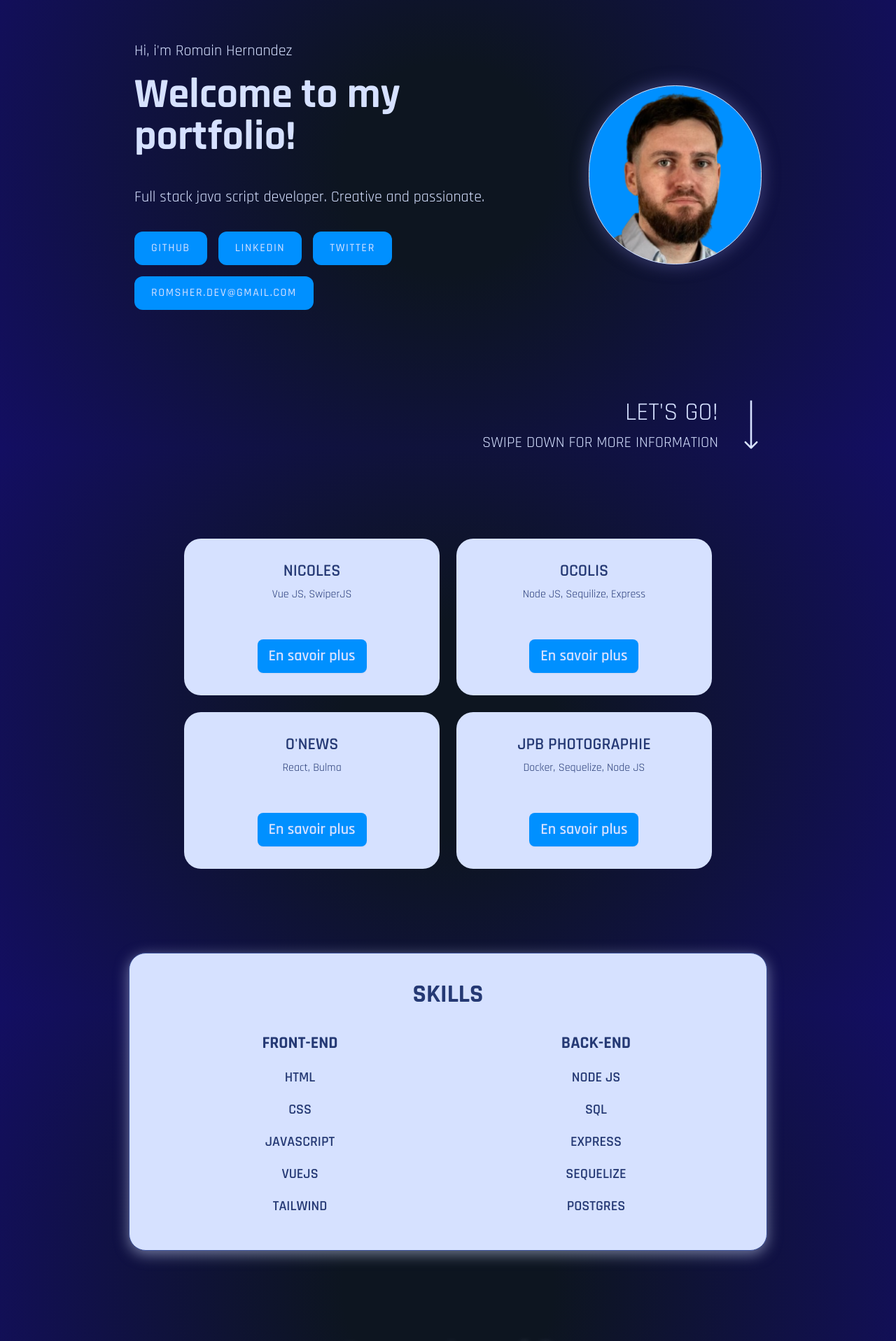
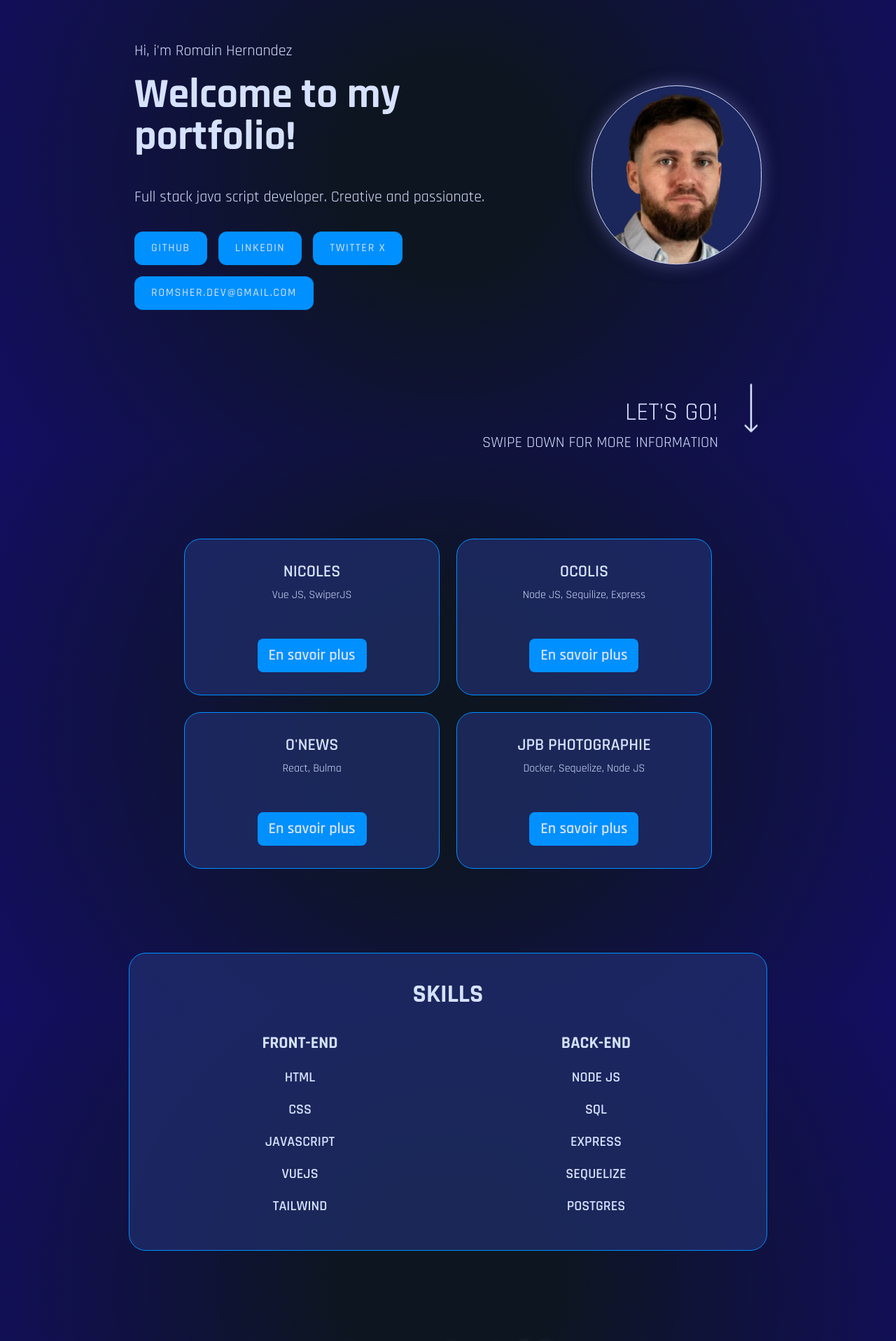
Before and after one commit to Roms-Her/Roms-portfolio.github.io, a Vue app: page / in a window 1280 px wide. Shown: the part 160-2077 px from the top of the page at 70% size. Built offline with nearby package versions, Linux system fonts and the light colour scheme.

Commit message:
chore: ux color

```diff
--- a/src/assets/css/homePage.css
+++ b/src/assets/css/homePage.css
@@ -1,5 +1,5 @@
 .portrait{
-    background-color: var(--customs-solid-color);
+    /* background-color: #3A4F97; */
     background-image: url('../../../public/img/roms.png');
     background-size: cover;
     border: 1px solid var(--customs-accessible-text);
--- a/src/assets/css/navbar.css
+++ b/src/assets/css/navbar.css
@@ -31,6 +31,7 @@
 .navbar .menu-hamburger {
     z-index: 1000;
     transition: .5s ease;
+
 }
 
 /* .navbar__liens__list--puce--a:hover::before {
@@ -55,8 +56,9 @@ color: var(--customs-accessible-text);
     rotate: 90deg;
 }
 .navbar__liens {
-    background-color: var(--customs-interactive-components);
+    background-color: var(--customs-background-gradient);
     margin-top: -100vh;
+    backdrop-filter: blur(20px);
     transition: all 0.5s ease;
     z-index: 1000;
 }
--- a/src/assets/css/presentationPage.css
+++ /dev/null
@@ -1,8 +0,0 @@
-.skills {
-    background-color: var(--customs-accessible-text);
-    color: var(--customs-interactive-components);
-}
-
-.skills-cards {
-    background: var(--customs-background-gradient);
-}
--- a/src/components/homePage_mobile.vue
+++ b/src/components/homePage_mobile.vue
@@ -3,7 +3,7 @@
 
         <div v-motion-slide-visible-once-left class="flex p-8 flex-col w-full sm:w-5/6  md:mb-10 lg:flex-row-reverse lg:mb-14 xl:w-3/4 2xl:w-3/5">
             <!-- md:flex-row-reverse -->
-            <div class="portrait shadow flex w-40 h-40 rounded-full justify-center mb-8 m-auto md:mb-12 lg:m-auto lg:w-60 lg:h-60 xl:w-64 xl:h-64 ">
+            <div class="portrait shadow flex w-40 h-40 bg-card bg-opacity-70 rounded-full justify-center mb-8 m-auto md:mb-12 lg:m-auto lg:w-60 lg:h-60 xl:w-64 xl:h-64 ">
             </div>
             <div class="md:pr-8">
 
@@ -48,7 +48,7 @@ export default {
             homeLinks: [
                 "github",
                 "linkedin",
-                "twitter",
+                "twitter X",
                 "romsher.dev@gmail.com"
             ],
             socialLinks: {
--- a/src/components/navbar_mobile.vue
+++ b/src/components/navbar_mobile.vue
@@ -21,9 +21,9 @@
             </svg></a>
 
         <div class="ms:hidden">
-            <ul class="flex items-center gap-6 ">
+            <ul class="flex items-center gap-2 ">
                 <li v-for="(item, index) in navLinks" :key="index">
-                    <a :href="item.url" class="hover:bg-none hover:shadow-none uppercase hover:text-solid text-sm">
+                    <a :href="item.url" class="hover:bg-none hover:shadow-none uppercase hover:text-solid text-sm p-4">
                         <span class="">{{ item.title }}</span>
                     </a>
                 </li>
@@ -40,7 +40,7 @@
                 </li>
             </ul>
 
-            <svg class="flex absolute z-1000 rotate-180 bottom-10" xmlns="http://www.w3.org/2000/svg" width="30" height="70"
+            <svg id="arrow-pop" class=" flex absolute z-1000 rotate-180 bottom-10" xmlns="http://www.w3.org/2000/svg" width="30" height="70"
                 viewBox="0 0 30 109" fill="none">
                 <path
                     d="M15 53.5052L17 53.5052L15 53.5052ZM13.5858 107.654C14.3668 108.435 15.6332 108.435 16.4142 107.654L29.1421 94.9264C29.9232 94.1453 29.9232 92.879 29.1421 92.098C28.3611 91.3169 27.0948 91.3169 26.3137 92.098L15 103.412L3.68629 92.098C2.90524 91.3169 1.63891 91.3169 0.857865 92.098C0.0768164 92.879 0.0768163 94.1453 0.857865 94.9264L13.5858 107.654ZM13 0.770325L13 53.5052L17 53.5052L17 0.770325L13 0.770325ZM13 53.5052L13 106.24L17 106.24L17 53.5052L13 53.5052Z"
@@ -86,14 +86,27 @@ export default {
     },
     name: 'navbar',
     mounted() {
-        // Menu  hamberger
-        const menuHamburger = document.querySelector(".menu-hamburger");
-        const navLinks = document.querySelector(".navbar__liens");
+const menuHamburger = document.querySelector(".menu-hamburger");
+const navLinks = document.querySelector(".navbar__liens");
+const arrow = document.querySelector("#arrow-pop");
 
-        menuHamburger.addEventListener('click', () => {
-            menuHamburger.classList.toggle("menu-hamburger-rotate");
-            navLinks.classList.toggle('mobile-menu');
-        })
+function fermerPopUp() {
+    menuHamburger.classList.remove("menu-hamburger-rotate");
+    navLinks.classList.remove('mobile-menu');
+}
+
+menuHamburger.addEventListener('click', () => {
+    menuHamburger.classList.toggle("menu-hamburger-rotate");
+    navLinks.classList.toggle('mobile-menu');
+});
+
+arrow.addEventListener('click', () => {
+    fermerPopUp();
+});
+
+window.addEventListener('scroll', () => {
+    fermerPopUp();
+});
     }
 }
 
--- a/src/components/presentationPage.vue
+++ b/src/components/presentationPage.vue
@@ -1,9 +1,9 @@
 <template>
-    <section id="skills" class="flex flex-col p-8 sm:items-center md:mb-10 lg:mb-14">
+    <section id="skills" class="flex flex-col p-8 sm:items-center md:mb-10 lg:mb-14 ">
 
-        <div v-motion-pop-visible class="project skills flex flex-col w-full rounded-3xl p-4 items-center sm:w-5/6 md:p-8 xl:w-3/4 2xl:w-3/5">
+        <div v-motion-pop-visible class=" bg-card bg-opacity-70 flex flex-col w-full rounded-3xl border border-solid p-4 items-center sm:w-5/6 md:p-8 xl:w-3/4 2xl:w-3/5">
 
-            <h2 class="font-bold mb-6 uppercase md:text-3xl">Skills</h2>
+            <h2 class="font-bold mb-6 uppercase text-accessible md:text-3xl">Skills</h2>
 
             <div class="flex items-center mb-4 w-full">
                 <ul class="flex flex-col gap-2 max-w-full flex-wrap justify-center items-center w-1/2 md:gap-4">
--- a/src/components/projectsPage_mobile.vue
+++ b/src/components/projectsPage_mobile.vue
@@ -3,48 +3,10 @@
     id="project-page"
     class="flex flex-col items-center justify-center p-8 md:mb-10 lg:mb-14"
   >
-    <!-- <div
-      className="carousel carousel-center w-full space-x-4 rounded-box sm:w-5/6 xl:w-3/4"
-    >
-      <div className="carousel-item gap-4 md:gap-6">
-        <div
-          v-for="(project, index) in projects"
-          :key="index"
-          class="card w-72 bg-base-100 shadow-xl text-[#253974]"
-        >
-          <figure class="h-28 md:h-44">
-            <img
-              :src="project.picture"
-              :alt="project.name"
-              class="rounded-xl w-full cover"
-            />
-          </figure>
-          <div class="card-body items-center text-center bg-[#d6e1ff] md:h-56">
-            <h2 class="card-title md:text-xl">{{ project.name }}</h2>
-            <p class="md:text-base2">{{ project.technos }}</p>
-            <div class="card-actions">
-              <a
-                :href="project.link"
-                class="btn btn-primary bg-[#0090FF] text-[#d6e1ff] md:text-xl hover:bg-separator"
-                >En savoir plus</a
-              >
-            </div>
-          </div>
-          <div
-            class="absolute flex justify-between transform -translate-y-1/2 left-5 right-5 top-1/2"
-          ></div>
-        </div>
-      </div>
-    </div> -->
-
-
-
-
-
     <div class="flex flex-wrap gap-6 sm:w-5/6 xl:w-3/4 2xl:w-3/5 justify-center small:flex-col small:w-full">
 
-        <div v-motion-pop-visible v-for="(project, index) in projects" :key="index" class="card w-2/5 max-h-80 text-[#253974] small:w-full">
-          <div class="card-body items-center text-center bg-[#d6e1ff] md:h-56 rounded-3xl">
+        <div v-motion-pop-visible v-for="(project, index) in projects" :key="index" class="card w-2/5 max-h-80 text-accessible small:w-full">
+          <div class="card-body items-center text-center md:h-56 bg-card border border-solid rounded-3xl bg-opacity-70">
             <h2  class="card-title md:text-xl uppercase">{{ project.name }}</h2>
             <p class="md:text-base">{{ project.technos }}</p>
             <div class="card-actions">
--- a/src/main.js
+++ b/src/main.js
@@ -7,7 +7,7 @@ import './assets/css/root.css'
 import './assets/css/general.css'
 import './assets/css/navbar.css'
 import './assets/css/homePage.css'
-import './assets/css/presentationPage.css'
+// import './assets/css/presentationPage.css'
 import './assets/css/projectsPage.css'
 import './assets/css/moreInformations.css'
 
--- a/tailwind.config.js
+++ b/tailwind.config.js
@@ -8,7 +8,8 @@ export default {
         components: "#253974",
         separator: "#3A4F97",
         solid: "#0090FF",
-        accessible: "#d6e1ff"
+        accessible: "#d6e1ff",
+        card: "#222f70"
       },
 
       fontSize: {
```
Also changed, not shown: src/assets/css/root.css (line endings or trailing spaces).
